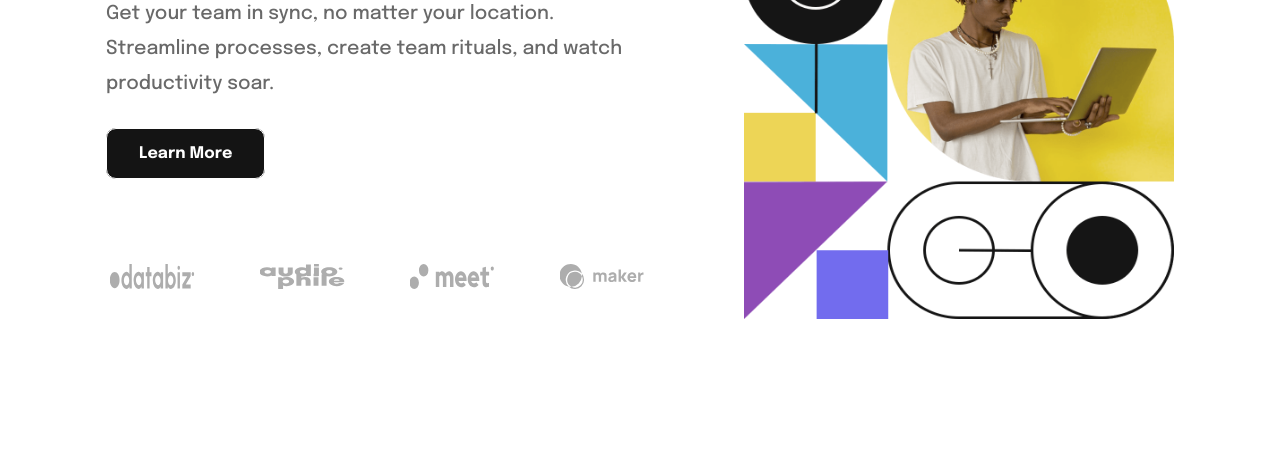
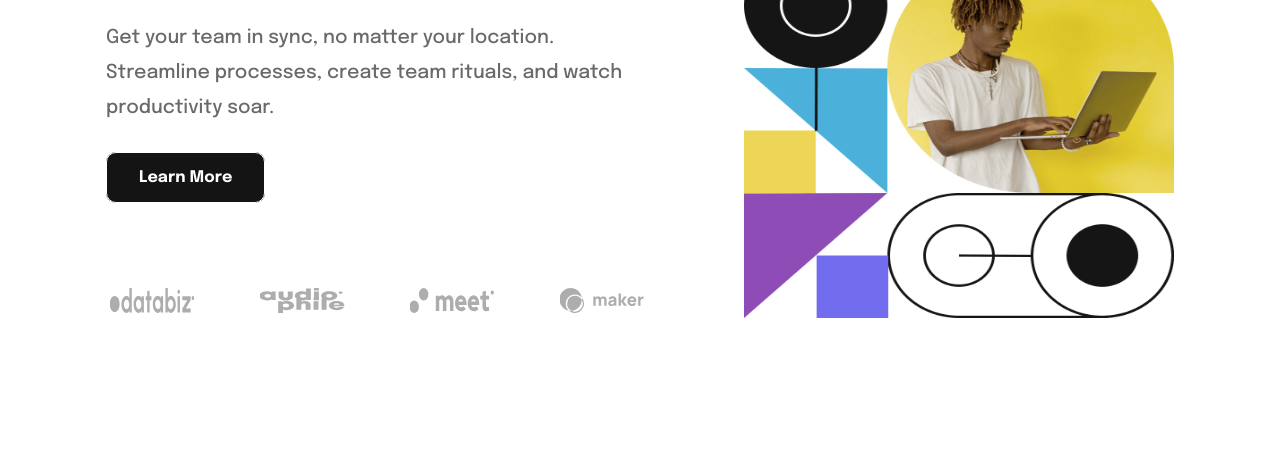
Before and after one commit to Ahmed-Elbald/Intro-Section-With-Dropdown-Navigation, a plain HTML site: page index.html in a window 1280 px wide. Shown: the part 348-800 px from the top of the page. Drawn offline with Linux system fonts and the light colour scheme.

Commit message:
Modified some issues with responsiveness

```diff
--- a/css/main.css
+++ b/css/main.css
@@ -57,7 +57,7 @@ button {
 
 }
 
-@media (min-width: 800px) {
+@media (min-width: 1000px) {
   .container {
     width: 90%;
   }
@@ -91,7 +91,7 @@ header::before {
   transition-duration: .5s;
 }
 
-@media (min-width: 800px) {
+@media (min-width: 1000px) {
   header {
     padding: 1em 2em;
   }
@@ -290,7 +290,7 @@ main {
   position: absolute;
   top: 0;
   min-height: 100vh;
-  padding-top: 5em;
+  padding-top: 8em;
   padding-bottom: 4em;
 
 }
@@ -317,12 +317,17 @@ main .img-cont {
   margin: 1em auto 3em;
 }
 
-@media (min-width: 800px) {
+@media (min-width: 900px) {
   main .img-cont {
     background-image: url(../images/image-hero-desktop.png);
     order: 2;
-    height: 550px;
     max-width: 430px;
+  }
+}
+
+@media (min-width: 1000px) {
+  main .img-cont {
+    height: 500px;
   }
 }
 
@@ -372,7 +377,7 @@ main .container .clients-container img {
   transform: scaleX(1.7);
 }
 
-@media (min-width: 800px) {
+@media (min-width: 900px) {
   main {
     height: 100vh;
   }
```
